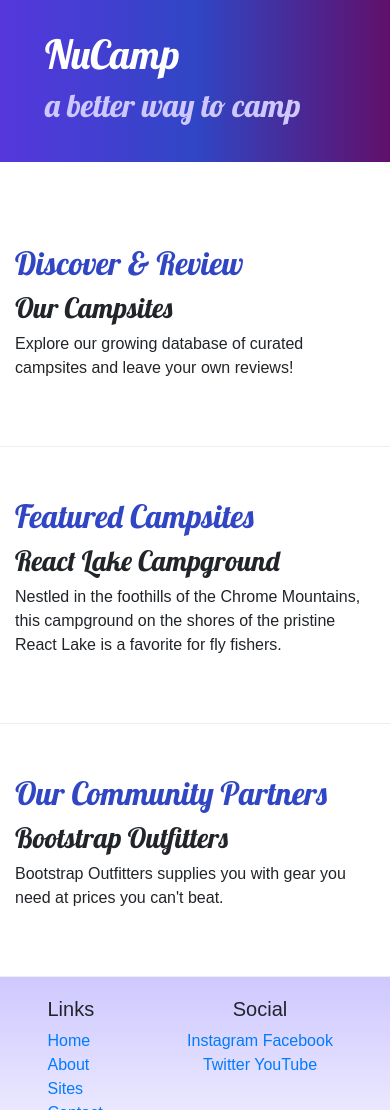
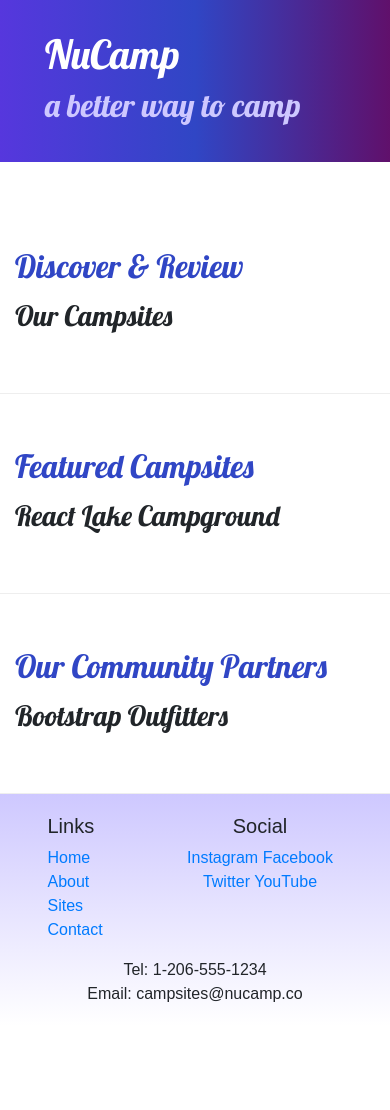
Before and after one commit to burtonparker/nucampsite, a website: page index.html in a window 390 px wide. Shown: the top 1110 px of the page. After the commit the page ends 1026 px from the top, so only its background shows below. Drawn offline with nearby package versions, Linux system fonts and the light colour scheme.

Commit message:
adding about us, modified index

```diff
--- a/index.html
+++ b/index.html
@@ -2,8 +2,7 @@
 <html lang="en">
 
 <head>
-    <meta charset="utf-8" />
-        <!-- Required meta tags always come first -->
+    <!-- Required meta tags always come first -->
         <meta charset="utf-8" />
         <meta name="viewport" content="width=device-width, initial-scale=1" />
 
@@ -37,7 +36,7 @@
              </div>
              <div class="col">
                 <h3>Our Campsites</h3>
-                <p>Explore our growing database of curated campsites and leave your own reviews!</p>
+                <p class="d-none d-sm-block">Explore our growing database of curated campsites and leave your own reviews!</p>
             </div>
         </div>
 
@@ -47,7 +46,7 @@
             </div>
             <div class="col">
                 <h3>React Lake Campground</h3>
-                <p>Nestled in the foothills of the Chrome Mountains, this campground on the shores of the pristine React Lake is a favorite for fly fishers.</p>
+                <p class="d-none d-sm-block">Nestled in the foothills of the Chrome Mountains, this campground on the shores of the pristine React Lake is a favorite for fly fishers.</p>
             </div>
         </div>
 
@@ -57,7 +56,7 @@
             </div>
             <div class="col">
                 <h3>Bootstrap Outfitters</h3>
-                <p>Bootstrap Outfitters supplies you with gear you need at prices you can't beat.</p>
+                <p class="d-none d-sm-block">Bootstrap Outfitters supplies you with gear you need at prices you can't beat.</p>
             </div>
         </div>
     </div>
@@ -69,7 +68,7 @@
                     <h5>Links</h5>
                     <ul class="list-unstyled">
                         <li><a href="#">Home</a></li>
-                        <li><a href="#">About</a></li>
+                        <li><a href="aboutus.html">About</a></li>
                         <li><a href="#">Sites</a></li>
                         <li><a href="#">Contact</a></li>
                     </ul>
```
